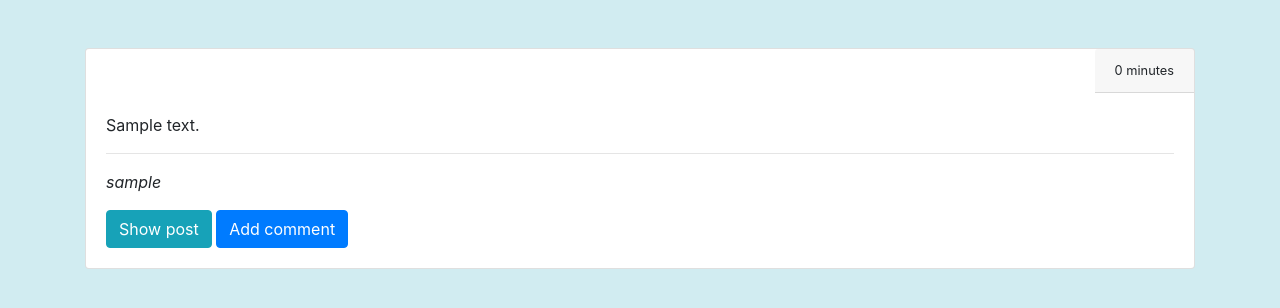
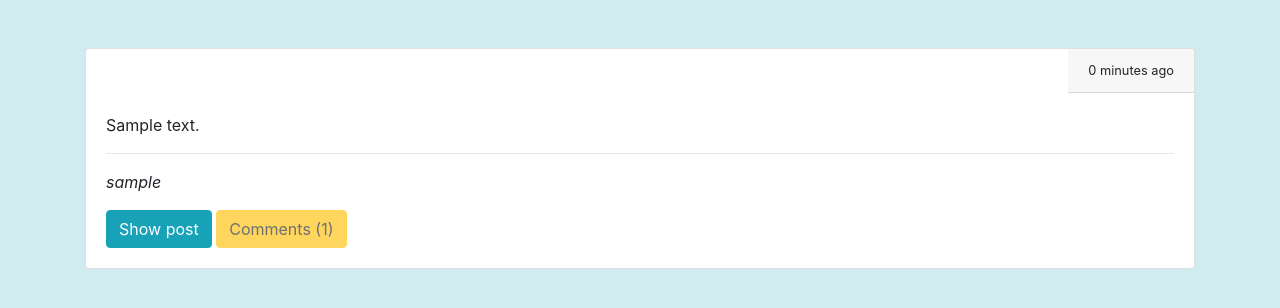
Before and after one commit to Arytur/Twittar, a Django app: page /my_posts/ in a window 1280 px wide. Shown: the part 70-378 px from the top of the page. Run offline with Django 3.2, Linux system fonts and the light colour scheme; a user stored in the database is signed in; tables that the repository leaves empty hold one stand-in row (values such as "Sample post"); some libraries are stand-ins or nearby versions.

Commit message:
small changes in htmls

```diff
--- a/twittar_app/templates/my_posts.html
+++ b/twittar_app/templates/my_posts.html
@@ -7,13 +7,17 @@
     {% for post in posts %}
         <div class="card">
         <div class="float-right">
-            <h7 class="card-header float-right small">{{ post.creation_date|timesince }}</h7>
+            <h7 class="card-header float-right small">{{ post.creation_date|timesince }} ago</h7>
         </div>
           <div class="card-body">
             <h7 class="card-title">{{ post.content }}</h7><hr>
             <p class="card-text"><i>{{ post.user }}</i></p>
               <a href="{% url 'post' post_id=post.id %}" class="btn btn-info">Show post</a>
-            <a href="#" class="btn btn-primary">Add comment</a>
+              {% if post.comments_set.exists %}
+                    <button class="btn btn-warning disabled">Comments ({{ post.comments_set.count }})</button>
+              {% else %}
+                    <button class="btn btn-warning disabled">Comments</button>
+              {% endif %}
           </div>
         </div><br>
     {% endfor %}
--- a/twittar_app/templates/post.html
+++ b/twittar_app/templates/post.html
@@ -6,7 +6,7 @@
     <div class="container">
         <div class="card">
             <div class="float-right">
-                <h7 class="card-header float-right small">{{ tweet.creation_date|timesince }}</h7>
+                <h7 class="card-header float-right small">{{ tweet.creation_date|timesince }} ago</h7>
             </div>
             <div class="card-body">
                 <h7 class="card-title">{{ tweet.content }}</h7><hr>
@@ -25,7 +25,7 @@
         {%  for comment in comments %}
         <div class="card">
                 <div class="card-header small float-right">
-                    <h7 class="small">{{ comment.creation_date|timesince }}</h7>
+                    <h7 class="small">{{ comment.creation_date|timesince }} ago</h7>
                 </div>
                 <div class="card-body">
                     <blockquote class="blockquote mb-0">
--- a/twittar_app/templates/user_info.html
+++ b/twittar_app/templates/user_info.html
@@ -33,7 +33,7 @@
         {% for tweet in tweets %}
             <div class="card">
             <div class="float-right">
-                <h7 class="card-header float-right small">{{ tweet.creation_date|timesince }}</h7>
+                <h7 class="card-header float-right small">{{ tweet.creation_date|timesince }} ago</h7>
             </div>
               <div class="card-body">
                 <h7 class="card-title">{{ tweet.content }}</h7><hr>
@@ -48,7 +48,7 @@
         {%  for comment in comments %}
             <div class="card">
                     <div class="card-header small float-right">
-                        <h7 class="small">{{ comment.creation_date|timesince }}</h7>
+                        <h7 class="small">{{ comment.creation_date|timesince }} ago</h7>
                     </div>
                     <div class="card-body">
                         <blockquote class="blockquote mb-0">
```
